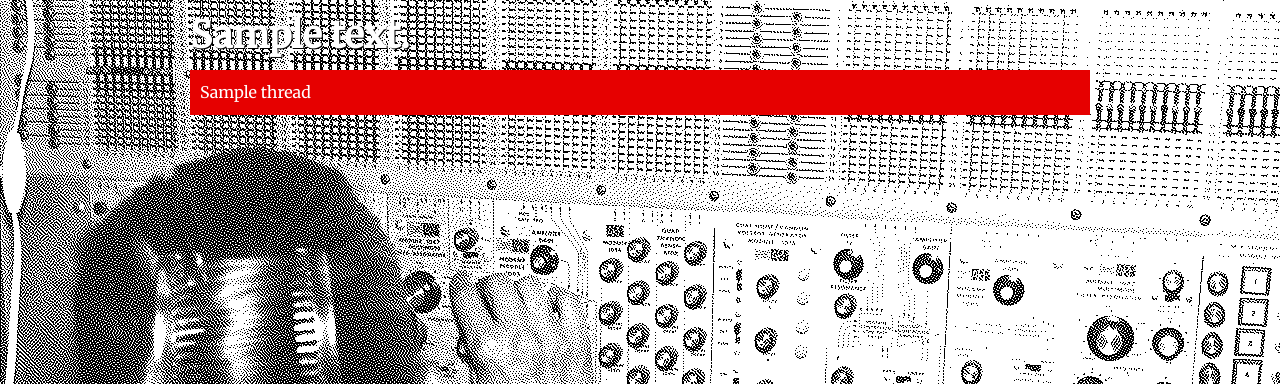
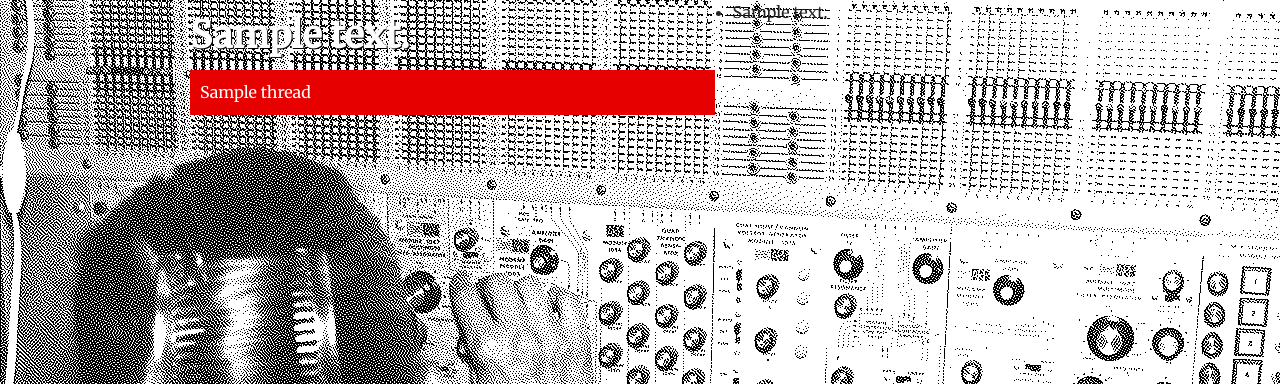
Before and after one commit to hecanjog/dronelife.org, a Flask app: page / in a window 1280 px wide. Shown: the part 36-420 px from the top of the page. Run offline with Flask 2, Linux system fonts and the light colour scheme; tables that the repository leaves empty hold one stand-in row (values such as "Sample post"); parts of the project's set-up code (start-up, migrations or seed data) failed here and were passed over.

Commit message:
move new thread box to sidebar and first pass recent comments on homepage

```diff
--- a/dronelife/controller.py
+++ b/dronelife/controller.py
@@ -59,7 +59,9 @@ def index():
     topics = models.Topic.query.all()
     form.topic_id.choices = [ (topic.id, topic.content) for topic in topics ]
 
-    return render_template('index.html', form=form, topics=topics)
+    comments = models.Post.query.all()
+
+    return render_template('index.html', form=form, topics=topics, comments=comments)
 
 @app.route('/about')
 def about():
--- a/dronelife/static/scss/app.scss
+++ b/dronelife/static/scss/app.scss
@@ -68,8 +68,19 @@ header {
 }
 
 .main-wrapper {
+    @include grid-row();
     max-width: $main-width;
     margin: 0 auto;
+}
+
+.main-column {
+    @include grid-column(7);
+    padding: 0;
+}
+
+.sidebar {
+    @include grid-column(5);
+    padding: 0;
 }
 
 .recent-threads {
--- a/dronelife/static/stylesheets/app.css
+++ b/dronelife/static/stylesheets/app.css
@@ -624,6 +624,7 @@ select::-ms-expand {
     background: #f3f3f3;
   }
 }
+
 /* Attach elements to the beginning or end of an input */
 .prefix,
 .postfix {
@@ -2589,7 +2590,8 @@ blockquote p {
 
   @page {
     margin: 0.5cm;
-  }
+}
+
   p,
   h2,
   h3 {
@@ -3133,6 +3135,7 @@ th.hide-for-touch {
   font-weight: normal;
   font-style: normal;
 }
+
 [class^="dronelife-"], [class*=" dronelife-"] {
   font-family: 'dronelife';
   speak: none;
@@ -3273,8 +3276,38 @@ header a {
 }
 
 .main-wrapper {
+  width: 100%;
+  margin-left: auto;
+  margin-right: auto;
+  margin-top: 0;
+  margin-bottom: 0;
+  max-width: 62.5rem;
+  *zoom: 1;
   max-width: 900px;
   margin: 0 auto;
+}
+.main-wrapper:before, .main-wrapper:after {
+  content: " ";
+  display: table;
+}
+.main-wrapper:after {
+  clear: both;
+}
+
+.main-column {
+  padding-left: 0.9375rem;
+  padding-right: 0.9375rem;
+  width: 58.33333%;
+  float: left;
+  padding: 0;
+}
+
+.sidebar {
+  padding-left: 0.9375rem;
+  padding-right: 0.9375rem;
+  width: 41.66667%;
+  float: left;
+  padding: 0;
 }
 
 .recent-threads {
--- a/dronelife/templates/index.html
+++ b/dronelife/templates/index.html
@@ -1,5 +1,21 @@
 {% extends "layout.html" %}
 {% block body %}
+
+<div class="main-column">
+{% for topic in topics %}
+    {% if topic.threads.count() > 0 %}
+        <h2>{{ topic.content }}</h2>
+        <ul class="recent-threads">
+            {% for thread in topic.threads %}
+                <li class="recent-thread"><a href="{{ thread.getUrl() }}">{{ thread.title }}</a></li>
+            {% endfor %}
+        </ul>
+    {% endif %}
+{% endfor %}
+</div>
+
+
+<div class="sidebar">
 {% if current_user.is_authenticated() %}
 <form method="post" action="/threads">
 <fieldset>
@@ -16,15 +32,11 @@
 </form>
 {% endif %}
 
-{% for topic in topics %}
-    {% if topic.threads.count() > 0 %}
-        <h2>{{ topic.content }}</h2>
-        <ul class="recent-threads">
-            {% for thread in topic.threads %}
-                <li class="recent-thread"><a href="{{ thread.getUrl() }}">{{ thread.title }}</a></li>
-            {% endfor %}
-        </ul>
-    {% endif %}
-{% endfor %}
+    <ul class="recent-comments">
+        {% for comment in comments %}
+            <li>{{ comment.content | safe }}</li>
+        {% endfor %}
+    </ul>
+</div>
 
 {% endblock %}
```
